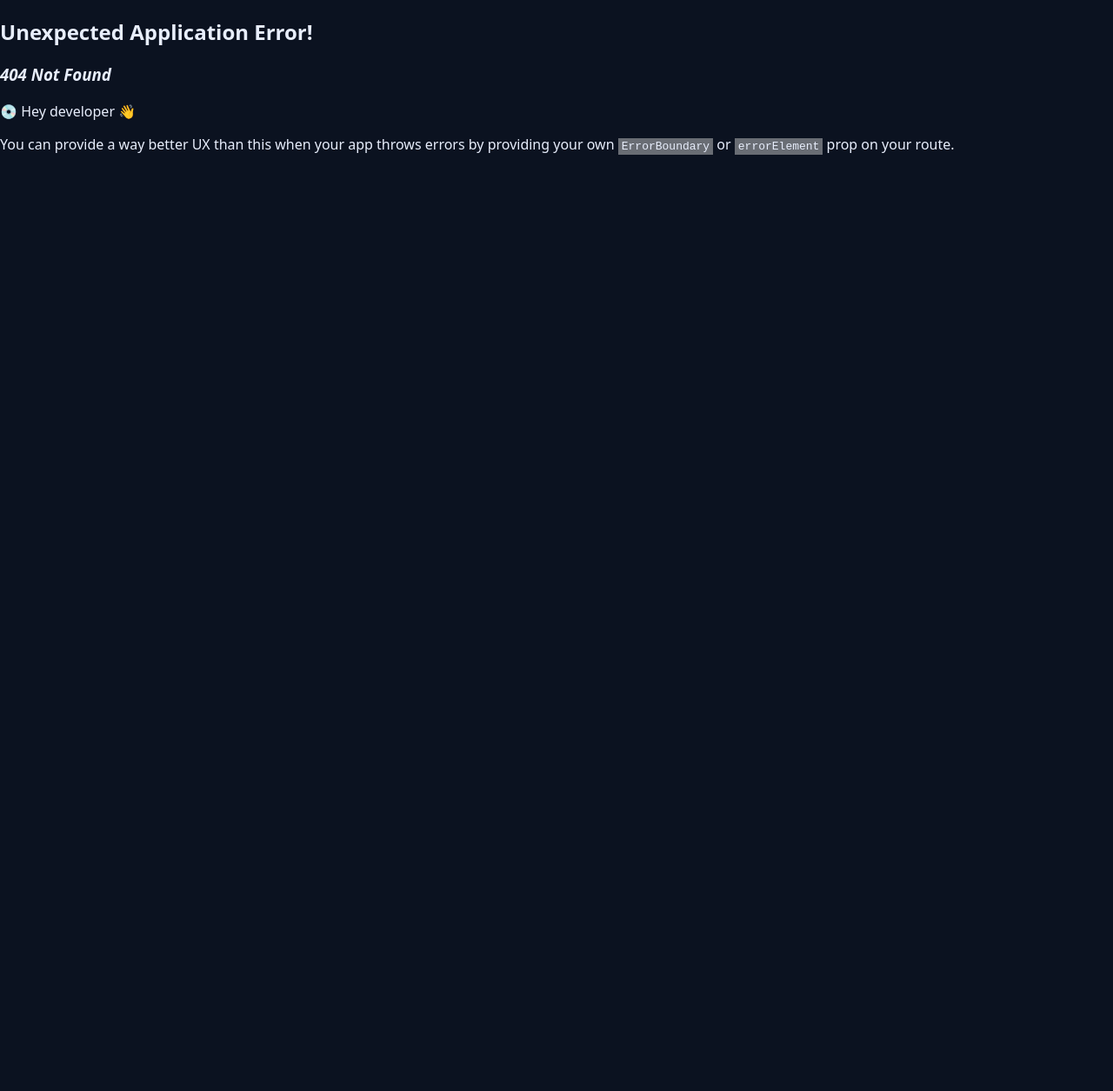
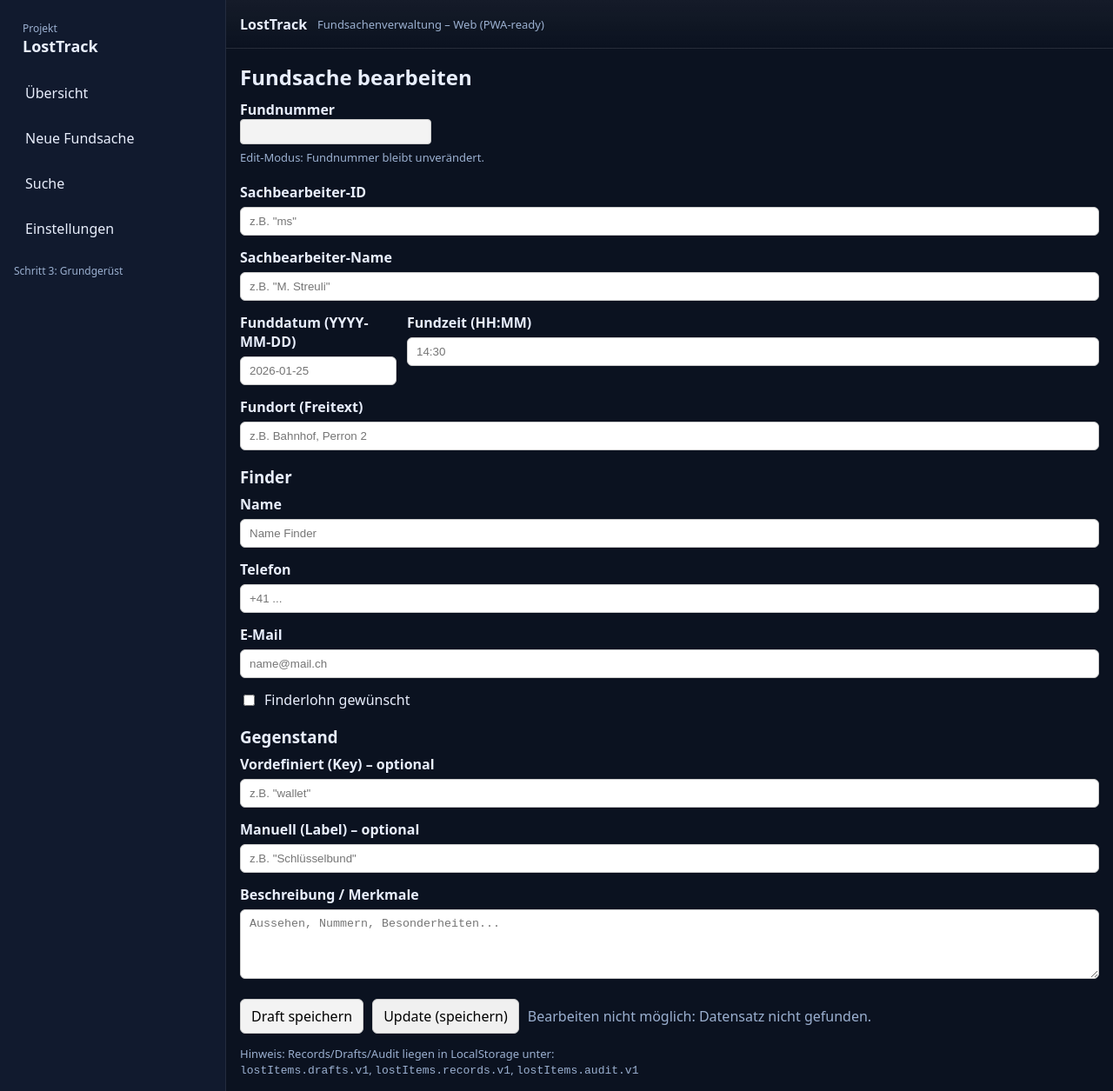
Before and after one commit to Streuli81/LostTrack, a React (Vite) app in the folder losttrack-web/: page /items/1/bearbeiten in a window 1280 px wide. Before the commit this address had no page. Shown: the whole page at 87% size. Before the commit the page ends 820 px from the top, so only its background shows below. Built offline with nearby package versions, Linux system fonts and the light colour scheme.

Commit message:
feat: Fundsachen bearbeiten über NewItem (Edit-Mode)

```diff
--- a/losttrack-web/src/core/storage/lostItemRepo.js
+++ b/losttrack-web/src/core/storage/lostItemRepo.js
@@ -38,7 +38,7 @@ export function getLostItemById(id) {
 }
 
 /**
- * Suche in Records (AND-Verknüpfung: alle gesetzten Filter müssen matchen)
+ * Suche in Records (AND-Verknüpfung)
  * q: { fundNo, finder, item, location, dateFrom, dateTo }
  */
 export function searchLostItems(q = {}) {
@@ -56,7 +56,6 @@ export function searchLostItems(q = {}) {
     if (!df && !dt) return true;
     if (!dateStr) return false;
 
-    // bei dir ist foundAt.date bereits "YYYY-MM-DD"
     const d = String(dateStr).slice(0, 10);
     if (df && d < df) return false;
     if (dt && d > dt) return false;
@@ -65,17 +64,13 @@ export function searchLostItems(q = {}) {
 
   const records = storage.getJson(KEY_RECORDS, []);
 
-  // optional: neueste zuerst (createdAt falls vorhanden)
-  const sorted = [...records].sort((a, b) => (b?.createdAt || "").localeCompare(a?.createdAt || ""));
+  const sorted = [...records].sort((a, b) =>
+    (b?.createdAt || "").localeCompare(a?.createdAt || "")
+  );
 
   return sorted.filter((r) => {
-    // Fundnummer
-    if (fundNo) {
-      const rFund = norm(r.fundNo);
-      if (!rFund.includes(fundNo)) return false;
-    }
+    if (fundNo && !norm(r.fundNo).includes(fundNo)) return false;
 
-    // Finder (Name / Phone / Email)
     if (finder) {
       const fn = norm(r?.finder?.name);
       const fp = norm(r?.finder?.phone);
@@ -83,7 +78,6 @@ export function searchLostItems(q = {}) {
       if (!(fn.includes(finder) || fp.includes(finder) || fe.includes(finder))) return false;
     }
 
-    // Gegenstand (predefinedKey / manualLabel / description)
     if (item) {
       const pk = norm(r?.item?.predefinedKey);
       const ml = norm(r?.item?.manualLabel);
@@ -91,22 +85,20 @@ export function searchLostItems(q = {}) {
       if (!(pk.includes(item) || ml.includes(item) || ds.includes(item))) return false;
     }
 
-    // Fundort
-    if (location) {
-      const loc = norm(r?.foundAt?.location);
-      if (!loc.includes(location)) return false;
-    }
+    if (location && !norm(r?.foundAt?.location).includes(location)) return false;
 
-    // Datum (foundAt.date)
     if (!inDateRange(r?.foundAt?.date)) return false;
 
     return true;
   });
 }
 
+/* -------------------------------------------------
+ * WRITE – STATUS
+ * ------------------------------------------------- */
+
 /**
  * Statuswechsel: Record updaten + Audit schreiben
- * (Revision-Logik kannst du später erweitern; fürs MVP reicht upsert + audit.)
  */
 export function changeLostItemStatus({ id, newStatus, actor = null }) {
   if (!id) return { ok: false, error: "Missing id" };
@@ -123,7 +115,6 @@ export function changeLostItemStatus({ id, newStatus, actor = null }) {
     updatedAt: now,
   };
 
-  // speichern (upsert)
   const records = storage.getJson(KEY_RECORDS, []);
   const nextRecords = upsertById(records, updated);
   storage.setJson(KEY_RECORDS, nextRecords);
@@ -144,12 +135,52 @@ export function changeLostItemStatus({ id, newStatus, actor = null }) {
 }
 
 /* -------------------------------------------------
+ * WRITE – UPDATE (EDIT-MODE)
+ * ------------------------------------------------- */
+
+/**
+ * Aktualisiert eine bestehende Fundsache (Bearbeiten).
+ * - keine neue Fundnummer
+ * - harte Validierung (COMMIT)
+ * - Audit-Eintrag
+ */
+export function updateLostItem(input, { actor = null } = {}) {
+  const { ok, value, errors } = validateLostItem(input, { mode: VALIDATION_MODE.COMMIT });
+
+  if (!ok) return { ok: false, errors };
+  if (!value.id) return { ok: false, errors: { id: "Fehlende ID." } };
+
+  const existing = getLostItemById(value.id);
+  if (!existing) return { ok: false, errors: { id: "Datensatz nicht gefunden." } };
+
+  const now = new Date().toISOString();
+
+  const updated = {
+    ...existing,
+    ...value,
+    fundNo: existing.fundNo, // ❗ Fundnummer bleibt unverändert
+    updatedAt: now,
+  };
+
+  const records = storage.getJson(KEY_RECORDS, []);
+  const nextRecords = upsertById(records, updated);
+  storage.setJson(KEY_RECORDS, nextRecords);
+
+  appendAudit({
+    type: "ITEM_UPDATED",
+    fundNo: updated.fundNo || null,
+    snapshot: slimSnapshot(updated),
+  });
+
+  return { ok: true, item: updated };
+}
+
+/* -------------------------------------------------
  * WRITE – DRAFT
  * ------------------------------------------------- */
 
 /**
  * Speichert oder aktualisiert einen Entwurf (Vorschau).
- * Keine harten Pflichtfelder (Draft darf auch bei Fehlern gespeichert werden).
  */
 export function saveDraft(input) {
   const { value, errors } = validateLostItem(input, { mode: VALIDATION_MODE.DRAFT });
@@ -168,30 +199,23 @@ export function saveDraft(input) {
 }
 
 /* -------------------------------------------------
- * WRITE – COMMIT (definitiv)
+ * WRITE – COMMIT (NEU)
  * ------------------------------------------------- */
 
 /**
- * Speichert eine Fundsache definitiv.
- * Pflichtfelder werden geprüft.
- * Draft (falls vorhanden) wird entfernt.
+ * Speichert eine Fundsache definitiv (Neu-Erfassung).
  */
 export function commitLostItem(input) {
   const { ok, value, errors } = validateLostItem(input, { mode: VALIDATION_MODE.COMMIT });
 
-  if (!ok) {
-    return { ok: false, errors };
-  }
+  if (!ok) return { ok: false, errors };
 
-  // Commit muss eine stabile ID haben (für Draft-Entfernung, Audit, spätere Referenzen)
   if (!value.id) value.id = cryptoId();
 
-  // Upsert statt blind unshift: verhindert Doppel-Commits desselben Datensatzes
   const records = storage.getJson(KEY_RECORDS, []);
   const nextRecords = upsertById(records, value);
   storage.setJson(KEY_RECORDS, nextRecords);
 
-  // Draft entfernen (falls vorhanden)
   removeDraftById(value.id);
 
   appendAudit({
@@ -236,10 +260,6 @@ function appendAudit(event) {
   storage.setJson(KEY_AUDIT, log);
 }
 
-/**
- * Reduziertes Objekt fürs Audit (keine Fotos / grossen Datenmengen).
- * Bei Bedarf später erweitern (z.B. photosCount, investigationStepsCount).
- */
 function slimSnapshot(item) {
   return {
     id: item.id,
@@ -247,28 +267,17 @@ function slimSnapshot(item) {
     status: item.status,
     createdAt: item.createdAt,
     updatedAt: item.updatedAt,
-
     caseWorker: item.caseWorker,
     foundAt: item.foundAt,
     finder: item.finder,
-
     item: {
       predefinedKey: item?.item?.predefinedKey || "",
       manualLabel: item?.item?.manualLabel || "",
-      category: item?.item?.category || "",
-      brand: item?.item?.brand || "",
-      type: item?.item?.type || "",
-      color: item?.item?.color || "",
-      serialNumber: item?.item?.serialNumber || "",
       description: item?.item?.description || "",
-      condition: item?.item?.condition || "",
     },
   };
 }
 
-/**
- * Einfache, stabile ID (ohne externe Abhängigkeiten).
- */
 function cryptoId() {
   return "id_" + Date.now().toString(16) + "_" + Math.random().toString(16).slice(2);
 }
--- a/losttrack-web/src/pages/ItemDetail.jsx
+++ b/losttrack-web/src/pages/ItemDetail.jsx
@@ -1,12 +1,13 @@
 // src/pages/ItemDetail.jsx
 import { useMemo, useState } from "react";
-import { Link, useParams } from "react-router-dom";
+import { Link, useNavigate, useParams } from "react-router-dom";
 import { getLostItemById, changeLostItemStatus } from "../core/storage/lostItemRepo";
 
 const STATUS = ["OPEN", "IN_PROGRESS", "CLOSED"];
 
 export default function ItemDetail() {
   const { id } = useParams();
+  const nav = useNavigate();
   const [tick, setTick] = useState(0);
 
   const item = useMemo(() => getLostItemById(id), [id, tick]);
@@ -43,10 +44,16 @@ export default function ItemDetail() {
           </div>
         </div>
 
-        <div style={{ display: "flex", gap: 8, alignItems: "center" }}>
+        <div style={{ display: "flex", gap: 10, alignItems: "center" }}>
           <span style={{ padding: "4px 10px", border: "1px solid #ccc", borderRadius: 999, fontSize: 12 }}>
             {status}
           </span>
+
+          {/* ✅ NEU */}
+          <button type="button" onClick={() => nav(`/items/${item.id}/bearbeiten`)}>
+            Bearbeiten
+          </button>
+
           <Link to="/suche">Zur Suche</Link>
         </div>
       </div>
@@ -80,7 +87,7 @@ export default function ItemDetail() {
           </div>
 
           <div style={{ marginTop: 12, color: "var(--muted)", fontSize: 13 }}>
-            Bearbeiten / Quittung folgt als nächster Schritt.
+            Bearbeiten ist jetzt verfügbar. Quittung/Export folgt später.
           </div>
         </Card>
       </div>
--- a/losttrack-web/src/pages/NewItem.jsx
+++ b/losttrack-web/src/pages/NewItem.jsx
@@ -1,12 +1,25 @@
 import { useEffect, useMemo, useState } from "react";
+import { useNavigate, useParams } from "react-router-dom";
+
 import { previewNextFundNumber, commitNextFundNumber } from "../utils/fundNumber";
+import { createEmptyLostItem } from "../domain/lostItem";
 
-import { createEmptyLostItem } from "../domain/lostItem";
-import { saveDraft, commitLostItem } from "../core/storage/lostItemRepo";
+import {
+  saveDraft,
+  commitLostItem,
+  getLostItemById,
+  updateLostItem,
+} from "../core/storage/lostItemRepo";
+
 import { validateLostItem, VALIDATION_MODE } from "../domain/lostItem.validators";
 
 export default function NewItem() {
-  // Fundnummern-Logik (Vorschau vs Commit)
+  const nav = useNavigate();
+  const { id } = useParams();
+
+  const isEditMode = !!id;
+
+  // Fundnummern-Logik (Vorschau vs Commit) – im Edit-Mode NICHT neu vergeben
   const [fundNumberPreview, setFundNumberPreview] = useState("");
   const [savedFundNumber, setSavedFundNumber] = useState("");
   const [isFundNumberCommitted, setIsFundNumberCommitted] = useState(false);
@@ -16,22 +29,48 @@ export default function NewItem() {
   const [errors, setErrors] = useState({});
 
   // Status UI
-  const [lastAction, setLastAction] = useState(""); // "draft" | "commit" | ""
+  const [lastAction, setLastAction] = useState(""); // "draft" | "commit" | "update" | ""
   const [lastMessage, setLastMessage] = useState("");
 
   useEffect(() => {
-    // Nur Vorschau (kein Hochzählen) → StrictMode-sicher
+    setLastMessage("");
+    setLastAction("");
+    setErrors({});
+
+    if (isEditMode) {
+      const existing = getLostItemById(id);
+
+      if (!existing) {
+        setData(createEmptyLostItem());
+        setLastMessage("Bearbeiten nicht möglich: Datensatz nicht gefunden.");
+        return;
+      }
+
+      setData(existing);
+
+      // Fundnummer im Edit-Modus immer als verbindlich anzeigen
+      setSavedFundNumber(existing.fundNo || "");
+      setIsFundNumberCommitted(true);
+      setFundNumberPreview(existing.fundNo || "");
+      return;
+    }
+
+    // Neu: nur Vorschau (StrictMode-sicher)
     const preview = previewNextFundNumber();
     setFundNumberPreview(preview);
 
-    // Fundnummer als Preview in den Form-State schreiben (read-only)
     setData((prev) => ({
       ...prev,
       fundNo: preview,
     }));
-  }, []);
 
-  const displayNumber = isFundNumberCommitted ? savedFundNumber : fundNumberPreview;
+    setSavedFundNumber("");
+    setIsFundNumberCommitted(false);
+  }, [isEditMode, id]);
+
+  const displayNumber = isEditMode
+    ? (data.fundNo || savedFundNumber || "")
+    : (isFundNumberCommitted ? savedFundNumber : fundNumberPreview);
 
   // Helper: Feld-Updates (einfach & stabil)
   function setField(path, value) {
@@ -44,39 +83,53 @@ export default function NewItem() {
     return res;
   }
 
-  // 1) Vorschau speichern → Draft (ohne Fundnummer-Counter zu committen)
   function handleSaveDraft() {
     setLastMessage("");
     setLastAction("");
 
-    // Draft validieren (weiche Checks)
     const { value, errors: vErrors } = showErrors(VALIDATION_MODE.DRAFT, data);
 
-    // Fundnummer bleibt Preview (kein commitNextFundNumber!)
     const result = saveDraft(value);
     setData(result.item);
     setErrors(result.errors || vErrors || {});
     setLastAction("draft");
-    setLastMessage("Entwurf (Vorschau) wurde gespeichert. Fundnummer ist noch nicht verbindlich.");
+    setLastMessage(isEditMode ? "Entwurf wurde gespeichert (Edit-Modus)." : "Entwurf (Vorschau) wurde gespeichert.");
   }
 
-  // 2) Commit → Fundnummer verbindlich + Record + Audit
-  function handleCommit() {
+  function handleCommitOrUpdate() {
     setLastMessage("");
     setLastAction("");
 
-    // Commit validieren (harte Pflichtfelder)
     const res = showErrors(VALIDATION_MODE.COMMIT, data);
     if (!res.ok) {
-      setLastAction("commit");
-      setLastMessage("Commit nicht möglich: Bitte Pflichtfelder korrigieren.");
+      setLastAction(isEditMode ? "update" : "commit");
+      setLastMessage("Speichern nicht möglich: Bitte Pflichtfelder korrigieren.");
       return;
     }
 
-    // Jetzt erst Fundnummer endgültig vergeben (Counter hochzählen)
+    if (isEditMode) {
+      // ✅ Update: keine neue Fundnummer
+      const upd = updateLostItem(res.value);
+      if (!upd.ok) {
+        setErrors(upd.errors || {});
+        setLastAction("update");
+        setLastMessage("Update fehlgeschlagen: Bitte Eingaben prüfen.");
+        return;
+      }
+
+      setData(upd.item);
+      setErrors({});
+      setLastAction("update");
+      setLastMessage("Fundsache wurde aktualisiert.");
+
+      // zurück zur Detailseite
+      nav(`/items/${upd.item.id}`);
+      return;
+    }
+
+    // ✅ Neu-Commit: Fundnummer verbindlich vergeben (Counter hochzählen)
     const committedFundNo = commitNextFundNumber();
 
-    // Fundnummer ins Objekt schreiben (read-only)
     const withFundNo = {
       ...res.value,
       fundNo: committedFundNo,
@@ -85,7 +138,6 @@ export default function NewItem() {
     const commitResult = commitLostItem(withFundNo);
 
     if (!commitResult.ok) {
-      // Sollte selten passieren (da bereits validiert), aber robust bleiben
       setErrors(commitResult.errors || {});
       setLastAction("commit");
       setLastMessage("Commit fehlgeschlagen: Bitte Eingaben prüfen.");
@@ -99,6 +151,9 @@ export default function NewItem() {
     setErrors({});
     setLastAction("commit");
     setLastMessage("Fundsache wurde definitiv erfasst (Record + Audit).");
+
+    // direkt zur Detailseite
+    nav(`/items/${commitResult.item.id}`);
   }
 
   // UI-Helper: Fehler anzeigen
@@ -106,7 +161,7 @@ export default function NewItem() {
 
   return (
     <section style={{ maxWidth: 1100 }}>
-      <h2 style={{ margin: "0 0 10px 0" }}>Neue Fundsache</h2>
+      <h2 style={{ margin: "0 0 10px 0" }}>{isEditMode ? "Fundsache bearbeiten" : "Neue Fundsache"}</h2>
 
       {/* Fundnummer */}
       <div style={{ marginBottom: 20 }}>
@@ -126,9 +181,11 @@ export default function NewItem() {
         />
 
         <div style={{ marginTop: 6, color: "var(--muted)", fontSize: 13 }}>
-          {isFundNumberCommitted
-            ? "Fundnummer ist verbindlich vergeben (Commit)."
-            : "Vorschau: Fundnummer wird erst beim Commit verbindlich vergeben."}
+          {isEditMode
+            ? "Edit-Modus: Fundnummer bleibt unverändert."
+            : (isFundNumberCommitted
+                ? "Fundnummer ist verbindlich vergeben (Commit)."
+                : "Vorschau: Fundnummer wird erst beim Commit verbindlich vergeben.")}
         </div>
       </div>
 
@@ -268,43 +325,23 @@ export default function NewItem() {
 
       {/* Buttons */}
       <div style={{ display: "flex", gap: 10, alignItems: "center", marginTop: 18 }}>
-        <button
-          type="button"
-          onClick={handleSaveDraft}
-          style={btnStyle(false)}
-        >
-          Vorschau speichern (Draft)
+        <button type="button" onClick={handleSaveDraft} style={btnStyle(false)}>
+          Draft speichern
         </button>
 
-        <button
-          type="button"
-          onClick={handleCommit}
-          style={btnStyle(true)}
-        >
-          Commit (definitiv)
+        <button type="button" onClick={handleCommitOrUpdate} style={btnStyle(true)}>
+          {isEditMode ? "Update (speichern)" : "Commit (definitiv)"}
         </button>
 
-        {lastMessage && (
-          <span style={{ color: "var(--muted)" }}>
-            {lastMessage}
-          </span>
-        )}
+        {lastMessage && <span style={{ color: "var(--muted)" }}>{lastMessage}</span>}
       </div>
 
-      {/* Hinweis / Debug */}
+      {/* Hinweis */}
       <div style={{ marginTop: 14, color: "var(--muted)", fontSize: 13 }}>
-        Hinweis: Nach Draft/Commit sollten im Browser LocalStorage neue Keys erscheinen:
+        Hinweis: Records/Drafts/Audit liegen in LocalStorage unter:
         <br />
-        <code>losttrack:lostItems.drafts.v1</code>, <code>losttrack:lostItems.records.v1</code>,{" "}
-        <code>losttrack:lostItems.audit.v1</code>
+        <code>lostItems.drafts.v1</code>, <code>lostItems.records.v1</code>, <code>lostItems.audit.v1</code>
       </div>
-
-      {/* Minimaler Platzhalter */}
-      {!lastAction && (
-        <div style={{ marginTop: 14, color: "var(--muted)" }}>
-          Erfassungsformular (Basis): Funddaten, Finder, Gegenstand. Weitere Felder (Fotos, Steps) folgen.
-        </div>
-      )}
     </section>
   );
 }
@@ -335,19 +372,18 @@ function inputStyle(hasError) {
   };
 }
 
-function btnStyle(destructive) {
+function btnStyle(primary) {
   return {
     padding: "8px 12px",
     borderRadius: 6,
     border: "1px solid #ccc",
     cursor: "pointer",
-    background: destructive ? "#f7e8e8" : "#f3f3f3",
+    background: primary ? "#f0f0f0" : "#f3f3f3",
   };
 }
 
 /**
  * Setzt einen Wert in einem verschachtelten Objekt per "a.b.c"-Pfad.
- * (kein externes Package, robust genug für unser Formular)
  */
 function setByPath(obj, path, value) {
   const parts = path.split(".");
```
Also changed, not shown: losttrack-web/src/app/routes.jsx (+6 -2 lines).
